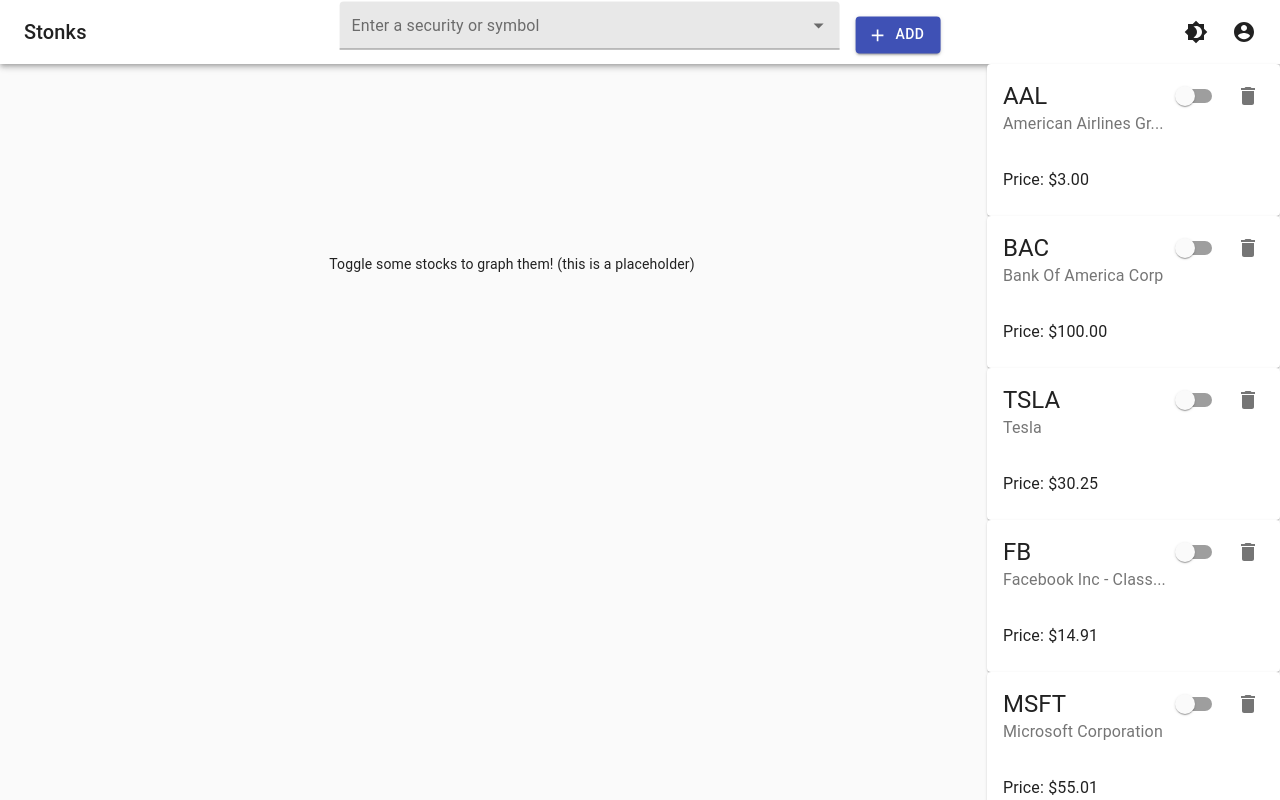
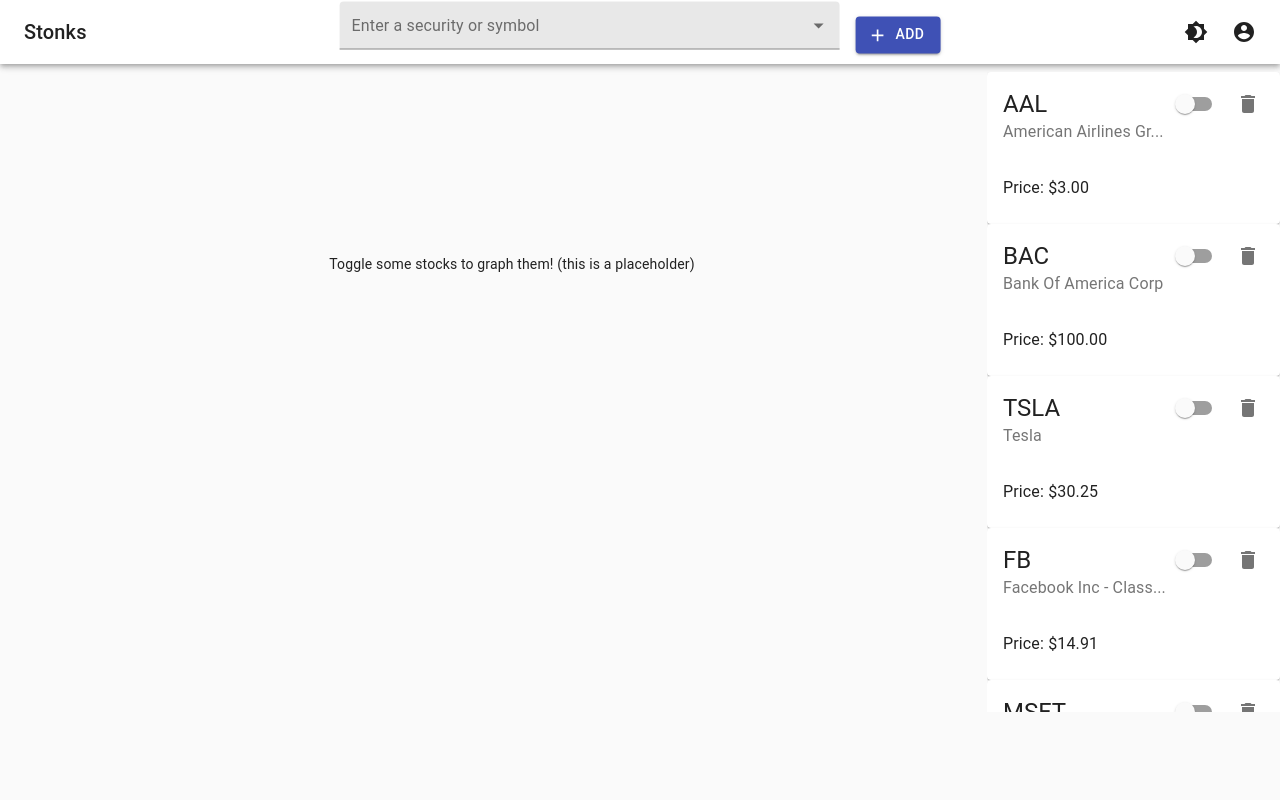
Before and after one commit to aggie-coding-club/stocks-frontend, a React (Create React App) app: page / in a window 1280 px wide. Shown: the top 800 px of the page. Built offline with nearby package versions, Linux system fonts and the light colour scheme.

Commit message:
fixed white background and added scroll to cards

```diff
--- a/src/App.css
+++ b/src/App.css
@@ -5,9 +5,6 @@
 
 }
 
-html, body {
-  background-color: #fafafa;
-}
 
 header {
   font-size: 3.5vw;
--- a/src/components/dashboard/Graph.js
+++ b/src/components/dashboard/Graph.js
@@ -18,7 +18,7 @@
   height: '50vh',
   display: 'flex',
   alignItems: 'center',
-  justifyContent: 'center'
+  justifyContent: 'center',
 }
 
 export default function Graph({data}) {
--- a/src/components/dashboard/Stocks.js
+++ b/src/components/dashboard/Stocks.js
@@ -3,7 +3,10 @@
 
 
 const stockStyle = {
-  float: 'right'
+  float: 'right',
+  height: '80vh',
+  marginTop: '1vh',
+  overflow: 'auto'
 }
 
 export default function Stocks({stocks, delStock, cardToggle}) {
```
